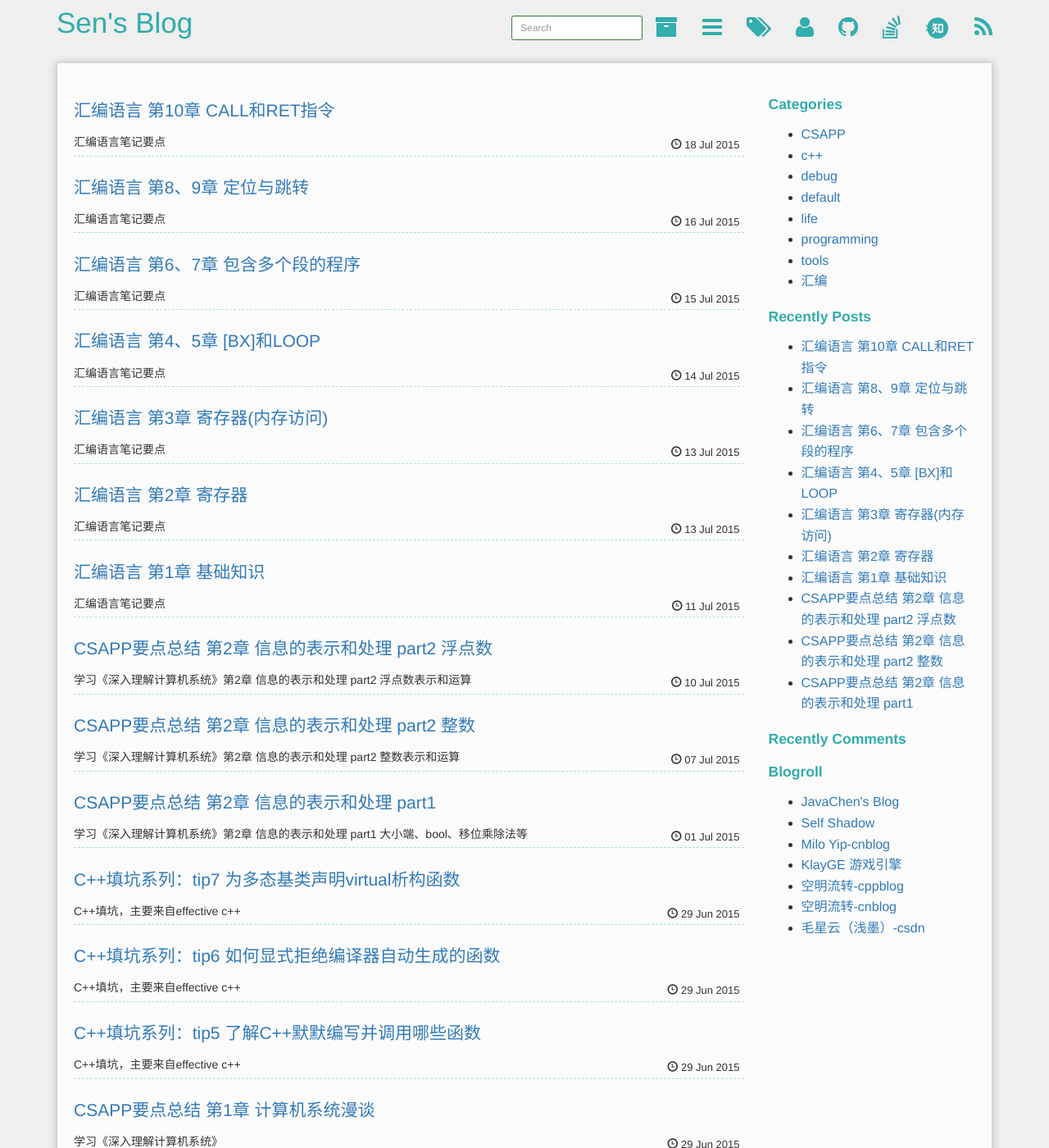
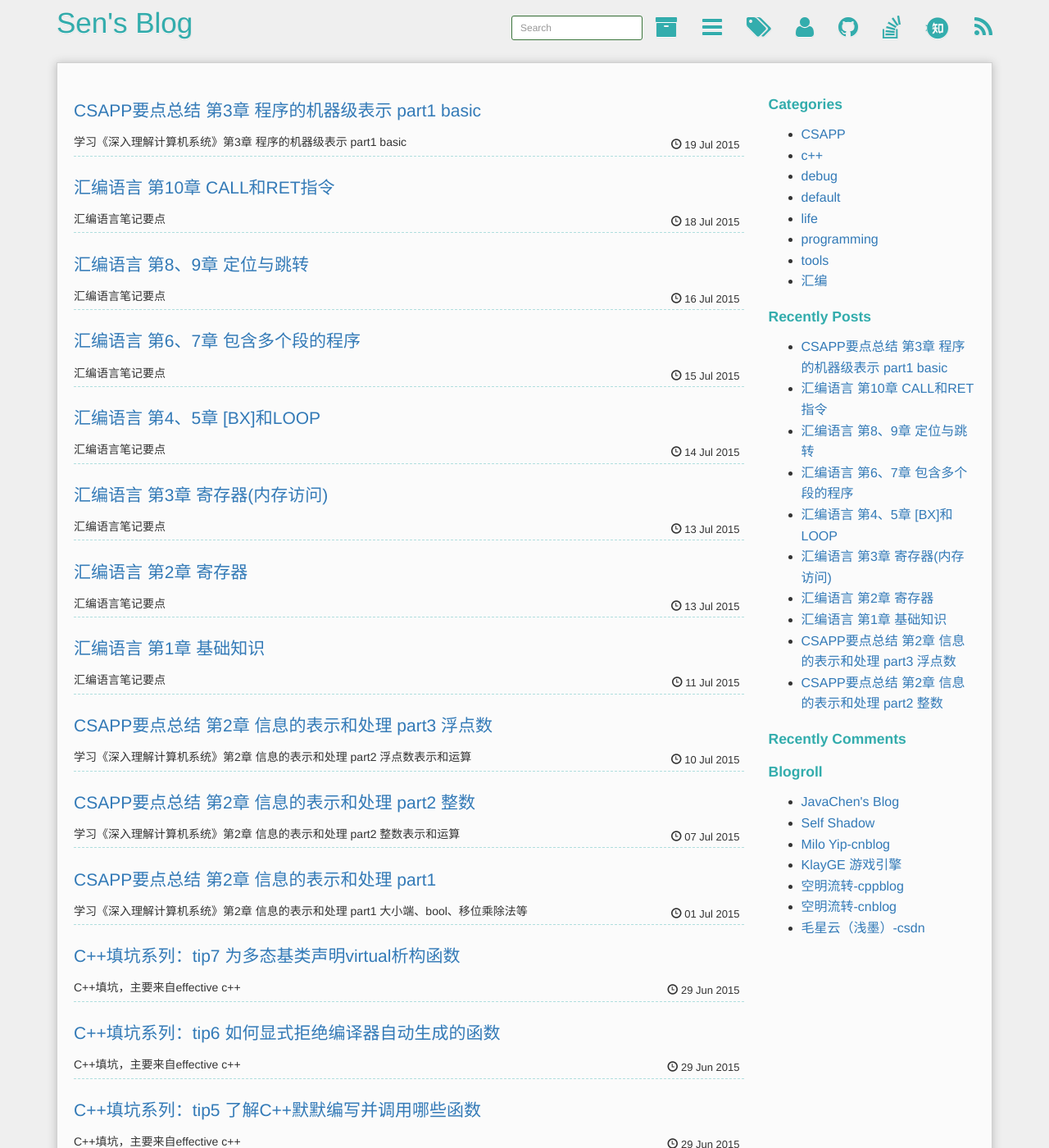
Before and after one commit to SenZhangAI/senzhangai.github.com, a Jekyll site: the page built from index.html, in a window 1280 px wide and 1400 px high. Shown: the whole window at 82% size. Built offline with Jekyll 4.4.1, drawn with Linux system fonts in a browser that asks for light colours; Markdown is read by kramdown in place of the engine named in the settings; the list of posts is cut into pages by our own code; comment, search, counter and statistics services are not loaded; some of the changed lines change nothing that is shown; some of the changed text lies outside the part shown.

Commit message:
new post

````diff
--- a/_posts/2015-07-10-csapp-chapter-2_3.md
+++ b/_posts/2015-07-10-csapp-chapter-2_3.md
@@ -1,6 +1,6 @@
 ---
 layout: post
-title: "CSAPP要点总结 第2章 信息的表示和处理 part2 浮点数"
+title: "CSAPP要点总结 第2章 信息的表示和处理 part3 浮点数"
 description: "学习《深入理解计算机系统》第2章 信息的表示和处理 part2 浮点数表示和运算"
 keywords: CSAPP, 操作系统, 计算机系统, 汇编, 优化
 category: CSAPP
--- /dev/null
+++ b/_posts/2015-07-19-csapp-chapter-3_1.md
@@ -0,0 +1,160 @@
+---
+layout: post
+title: "CSAPP要点总结 第3章 程序的机器级表示 part1 basic"
+description: "学习《深入理解计算机系统》第3章 程序的机器级表示 part1 basic"
+keywords: CSAPP, 操作系统, 计算机系统, 汇编, 优化, 机器码
+category: CSAPP
+tags: [ computer system ]
+---
+
+## 前言
+强烈建议学习CSAPP第三章前先学一下王爽的《汇编语言》，虽然其中讲解的8086指令有些过时，但很多内容都很有用，且内容很细。
+
+#### 为什么需要学习汇编
+通常，现代优化的编译器产生的高级语言的代码至少和一个熟练的汇编语言程序员手写的汇编代码一样高效，且比汇编有更好的可移植性。
+
+然而能阅读理解汇编代码仍是一项重要技能。因为这样可以：
+
+1. 理解编译器的优化能力，并分析隐含的低效率。用于优化关键代码。
+2. 有些高级语言的抽象层会隐藏有关程序的运行时行为信息。例如当用线程包写并发程序时，知道存储器保持不同程序变量的区域很重要，这在汇编中可见。
+3. 程序漏洞都涉及程序存储运行时控制信息方式的细节，被病毒利用漏洞重写信息。
+
+#### C语言嵌入汇编的方法：
+
+1. 整个文本用汇编，编译，然后链接阶段与C结合
+2. 在C语言中，直接利用GCC对嵌入汇编代码的支持
+
+#### 用SSE进行浮点运算
+SSE指令是为支持**多媒体应用**而开发的。
+但SSE2以后，配合较新的GCC，已经成为将浮点运算映射到IA32和x86-64的首选方法。
+
+## Intel CPU重要的历史发展
+#### 8086
+16位微处理器之一，8088是8086的变体，增加了8位外部总线。用于最初的IBM的PC机。
+详情参考王爽著《汇编语言》
+
+#### i386
+扩展到32位，增加了**平坦寻址（flat addressing model）**，Linux和现代Windows都用的**平坦寻址**。第一次支持UNIX系统。
+
+#### Pentium III
+Pentium Pro 开始，引入称为**P6的微体系结构**。
+引入**SSE**，每个数据可以1、2或者4字节，**打包成128位的向量**。芯片上包括了二级缓存。
+
+#### Pentium 4
+SSE扩展到**SSE2**，增加了新的数据类型（包括**double float**），即针对新数据的指令。**可用SSE指令编译浮点代码**。
+引入**NetBurst微体系结构**
+
+#### Pentium 4E
+增加了**超线程（hyperthreading）**，增加了**EM64T**，即Intel开始支持AMD提出的**64位扩展**，即x86-64。
+NetBurst微体系结构
+
+#### Core 2
+**回归类似P6的微体系结构**。**多核处理器**，但不支持超线程。
+
+#### Core i7
+**支持超线程也支持多核**。
+
+以上每一代都向后兼容，成为x86系列。
+
+x86加入很多处理小整数和浮点数的向量格式和指令，提高了多媒体应用的性能，
+例如图像处理、音频视频的编码解码。
+现代GCC为32位执行编译时，仍然默认假设为i386机器，因此要用扩展指令，需要指定编译选项，或者用64位。
+
+## 程序编码
+### 机器级代码
+计算机系统使用了多种不同形式的的抽象，利用抽象来隐藏实现细节。
+对于机器级编程来说，有两个重要的抽象：
+#### 指令集体系结构ISA
+机器级程序的格式和行为。
+定义为**指令集体系结构(Instruction Set Architecture,ISA)。
+
+包括处理器的状态、指令的格式和每条指令对状态的影响（类似于8086中指令对标志位寄存器的影响）。
+
+大多数ISA（包括IA32，x86-64）抽象上假设了指令是一条一条按顺序执行，实际复杂的硬件可并行处理。但保证结果一致。
+
+#### 虚拟的存储器地址
+参见第一章内容，也就是说将所用内存，硬件缓存，指令等等都统一映射到同一个虚拟地址上，这样只需要操作一个虚拟地址就行了，实现对不同硬件平台的统一处理。
+
+### 汇编代码
+机器码就是二进制，
+汇编代码是对应的文本表示。
+
+汇编指令与原始的C代码差别较大，很多对C隐藏的处理器细节都可见，包括：
+
+**1）程序计数器**
+在IA32中称为PC，也是一个寄存器。用%eip表示，指向下一条执行的指令地址，参见王爽《汇编语言》第二章内容。类似8086的ip寄存器。
+
+**2）整数寄存器文件**
+32位寄存器，有8个，可存地址（对应C的指针）或整数数据。
+
+**3）条件码寄存器**
+保存最近执行的算术或逻辑指令的状态信息。用来实现控制流或数据流的条件变化，例如C中的if或者while语句。
+
+**4）浮点寄存器**
+一组浮点寄存器存放浮点数据。
+
+#### 机器码、汇编代码的区别
+机器码就是一个大的按照字节读取数据的二进制数组序列。
+不区分有符号/无符号整数，
+不区分数组还是单个数
+不区分各类指针等。
+
+机器码是二进制的片段，当程序载入内存后，占用内存的一片连续空间（连续空间是猜测的，应该是）这一段程序内存空间包含几个段：
+
+1. 可执行的机器代码，类似于8086的code segment
+2. 操作系统需要的一些信息，类似8086的psp（程序段前缀）
+3. 用于函数调用/返回的栈
+4. 以及一块供用户使用的内存block
+
+上述片段寻址是虚拟地址，
+操作系统管理虚拟地址空间，并将虚拟地址空间映射到实际内存的物理地址
+
+一条机器指令只执行非常基本的元操作。
+
+### 汇编代码生成与反汇编
+汇编代码生成：
+
+```bash
+~ $ gcc -O1 -S code.c -o codeO1.s
+```
+
+-S即生成汇编代码.s文件的命令行选项
+
+生成目标文件
+
+```bash
+~ $ gcc -O1 -c code.c -o codeO1.o
+```
+
+-c compile命令即生成目标二进制文件
+
+要想查看二进制目标文件的汇编代码，就需要反汇编：
+
+```bash
+~ $ objdump -d codeO1.o
+```
+
+assembly与dump似乎正好是一对反义词，
+assembly意为集成、装配，所以是“汇”编，装配成机器码。
+dump意为拆卸，“反汇”编，把机器码拆卸成汇编语言。
+
+反汇编后，结果类似于：
+
+```
+asm.o：     文件格式 pe-i386
+
+Disassembly of section .text:
+
+00000000 <_sum>:
+   0:   8b 44 24 08             mov    0x8(%esp),%eax
+   4:   03 44 24 04             add    0x4(%esp),%eax
+   8:   01 05 00 00 00 00       add    %eax,0x0
+   e:   c3                      ret
+   f:   90                      nop
+```
+
+IA32指令长度为1~15个字节不等。
+常用指令，以及操作数较少的指令长度较短；
+不常见的。操作数多的则指令较长。
+
+通常反汇编的代码不能完全逆向出原始的汇编代码，但主要内容一致。
````
